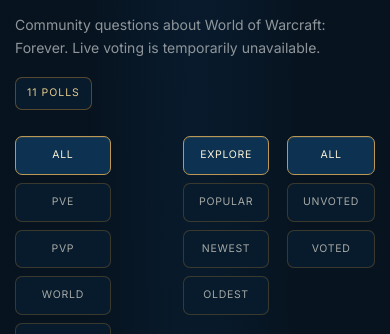
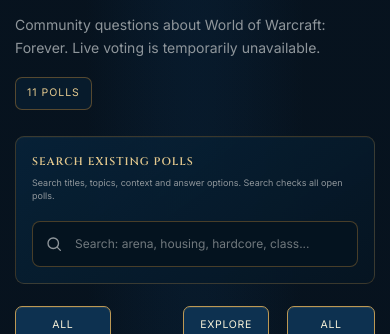
Before and after one commit to buudz/forevervote, a Next.js app: page / in a window 390 px wide. Shown: the part 880-1214 px from the top of the page. Built offline with nearby package versions, Linux system fonts and the light colour scheme; no server answers.

Commit message:
Add poll search
Add live search across all open polls with category and vote-state filtering, responsive styling, result counts, and a dedicated no-results state.

```diff
--- a/app/components/PollsSection.js
+++ b/app/components/PollsSection.js
@@ -94,6 +94,7 @@
   const [category, setCategory] = useState("All");
   const [sort, setSort] = useState("explore");
   const [voteFilter, setVoteFilter] = useState("all");
+  const [searchQuery, setSearchQuery] = useState("");
   const [shareMessage, setShareMessage] = useState("");
   const [sharePayload, setSharePayload] = useState(null);
   const [statusMessage, setStatusMessage] = useState("");
@@ -109,7 +110,7 @@
   const canVote = Boolean(auth.authenticated && pollState.databaseReady);
 
   async function loadPolls(nextSort = sort, nextVoteFilter = voteFilter, active = true) {
-    const params = new URLSearchParams({ sort: nextSort, filter: nextVoteFilter || "all" });
+    const params = new URLSearchParams({ sort: nextSort, filter: "all" });
     const pollsResponse = await fetch(`/api/polls?${params.toString()}`, { cache: "no-store" });
 
     if (!active) {
@@ -186,9 +187,55 @@
     return () => window.removeEventListener("keydown", closeOnEscape);
   }, [sharePayload]);
 
+  const normalizedSearch = searchQuery.trim().toLowerCase();
+
   const visiblePolls = useMemo(() => {
-    return pollState.polls.filter((poll) => category === "All" || poll.category === category);
-  }, [category, pollState.polls]);
+    const terms = normalizedSearch.split(/\s+/).filter(Boolean);
+
+    return pollState.polls.filter((poll) => {
+      if (category !== "All" && poll.category !== category) {
+        return false;
+      }
+
+      const hasVoted = Array.isArray(poll.userVoteOptionIds)
+        ? poll.userVoteOptionIds.length > 0
+        : Boolean(poll.userVoteOptionId);
+
+      if (!normalizedSearch) {
+        if (voteFilter === "unvoted" && hasVoted) {
+          return false;
+        }
+
+        if (voteFilter === "voted" && !hasVoted) {
+          return false;
+        }
+      }
+
+      if (!terms.length) {
+        return true;
+      }
+
+      const searchableText = [
+        poll.title,
+        poll.rationale,
+        poll.context,
+        poll.category,
+        ...(poll.options || []).map((option) => option.text),
+        ...(poll.contextUpdates || []).map((update) => update.body)
+      ]
+        .filter(Boolean)
+        .join(" ")
+        .toLowerCase();
+
+      return terms.every((term) => searchableText.includes(term));
+    });
+  }, [category, normalizedSearch, pollState.polls, voteFilter]);
+
+  const filtersActive = Boolean(
+    normalizedSearch ||
+    category !== "All" ||
+    voteFilter !== "all"
+  );
 
   function persistPreferences(next) {
     if (!auth.authenticated) {
@@ -310,7 +357,29 @@
           <h2 id="polls-title">Polls to vote on</h2>
           <p>{pollState.databaseReady ? "Vote on community questions about World of Warcraft: Forever." : "Community questions about World of Warcraft: Forever. Live voting is temporarily unavailable."}</p>
         </div>
-        <span className="count-badge">{pollState.polls.length} polls</span>
+        <span className="count-badge">{filtersActive ? `${visiblePolls.length} of ${pollState.polls.length} polls` : `${pollState.polls.length} polls`}</span>
+      </div>
+
+      <div className="poll-search">
+        <label htmlFor="poll-search-input">
+          <span>Search existing polls</span>
+          <small>Search titles, topics, context and answer options. Search checks all open polls.</small>
+        </label>
+        <div className="poll-search-field">
+          <svg viewBox="0 0 24 24" width="18" height="18" aria-hidden="true">
+            <circle cx="11" cy="11" r="7" fill="none" stroke="currentColor" strokeWidth="1.8" />
+            <path d="m16.5 16.5 4 4" fill="none" stroke="currentColor" strokeWidth="1.8" strokeLinecap="round" />
+          </svg>
+          <input
+            id="poll-search-input"
+            type="search"
+            value={searchQuery}
+            onChange={(event) => setSearchQuery(event.target.value)}
+            placeholder="Search: arena, housing, hardcore, class..."
+            autoComplete="off"
+          />
+          {searchQuery && <button type="button" onClick={() => setSearchQuery("")} aria-label="Clear poll search">Clear</button>}
+        </div>
       </div>
 
       <div
@@ -354,7 +423,13 @@
       {pollState.loading && <p className="poll-status">Loading live polls…</p>}
 
       {!pollState.loading && pollState.databaseReady && visiblePolls.length === 0 && <div className="poll-empty-state" role="status">
-        {voteFilter === "unvoted" && auth.authenticated
+        {normalizedSearch
+          ? <>
+              <strong>No matching polls.</strong>
+              <span>Nothing open matches “{searchQuery.trim()}”. Try fewer words or a broader topic.</span>
+              <button className="button secondary" type="button" onClick={() => setSearchQuery("")}>Clear search</button>
+            </>
+          : voteFilter === "unvoted" && auth.authenticated
           ? <>
               <strong>{category === "All" ? "You’re all caught up." : "Nothing left to vote on here."}</strong>
               <span>{category === "All" ? "You’ve voted on all available polls." : "You’ve voted on every available poll in this category."}</span>
--- a/app/globals.css
+++ b/app/globals.css
@@ -204,6 +204,64 @@
 .section-heading h2{font-size:clamp(34px,3.2vw,52px);color:var(--ivory)}
 .section-heading p:not(.kicker){margin:12px 0 0;color:var(--secondary);font-size:13px;max-width:760px}
 .count-badge{white-space:nowrap;border:1px solid rgba(135,103,51,.62);border-radius:7px;color:var(--gold-pale);background:#071B2C;padding:7px 11px;font-size:9px;text-transform:uppercase;letter-spacing:1px}
+.poll-search{
+  display:grid;
+  grid-template-columns:minmax(210px,.42fr) minmax(280px,1fr);
+  gap:18px 28px;
+  align-items:end;
+  margin:0 0 22px;
+  padding:18px 20px;
+  border:1px solid rgba(135,103,51,.40);
+  border-radius:9px;
+  background:linear-gradient(145deg,rgba(8,36,59,.86),rgba(6,21,34,.92));
+  box-shadow:inset 0 1px 0 rgba(228,201,142,.04);
+}
+.poll-search>label{display:grid;gap:5px}
+.poll-search>label>span{
+  font-family:Cinzel,Georgia,serif;
+  color:var(--gold-pale);
+  font-size:11px;
+  text-transform:uppercase;
+  letter-spacing:1px;
+}
+.poll-search>label>small{color:var(--secondary);font-size:9px;line-height:1.5}
+.poll-search-field{
+  min-height:46px;
+  display:flex;
+  align-items:center;
+  gap:10px;
+  border:1px solid rgba(135,103,51,.52);
+  border-radius:8px;
+  background:#04131F;
+  padding:0 12px;
+  color:var(--secondary);
+}
+.poll-search-field:focus-within{
+  border-color:var(--gold);
+  box-shadow:0 0 0 2px rgba(188,152,84,.08);
+}
+.poll-search-field input{
+  min-width:0;
+  flex:1;
+  border:0;
+  outline:0;
+  background:transparent;
+  color:var(--ivory);
+  font:inherit;
+  font-size:12px;
+}
+.poll-search-field input::placeholder{color:#70787D}
+.poll-search-field input::-webkit-search-cancel-button{display:none}
+.poll-search-field button{
+  border:0;
+  background:transparent;
+  color:var(--gold-pale);
+  padding:5px 2px;
+  font-size:9px;
+  font-weight:700;
+  text-transform:uppercase;
+  letter-spacing:.6px;
+}
 .filters{display:flex;gap:8px;flex-wrap:wrap;margin-bottom:24px}
 .filter{border:1px solid rgba(135,103,51,.40);background:#071B2C;color:#A6A8A5;border-radius:7px;padding:9px 14px;font-size:10px;text-transform:uppercase;letter-spacing:.7px}
 .filter:hover{border-color:var(--gold);color:var(--ivory)}
@@ -314,6 +372,7 @@
 }
 
 @media(max-width:700px){
+  .poll-search{grid-template-columns:1fr;padding:16px}
   .poll-grid{grid-template-columns:1fr}
   .section-heading{display:block}
   .count-badge{display:inline-block;margin-top:18px}
```
